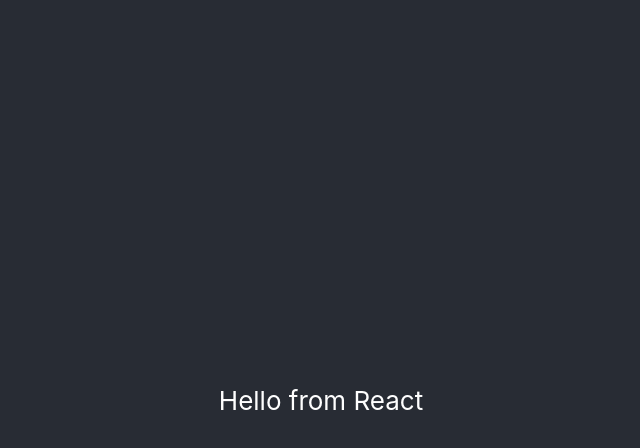
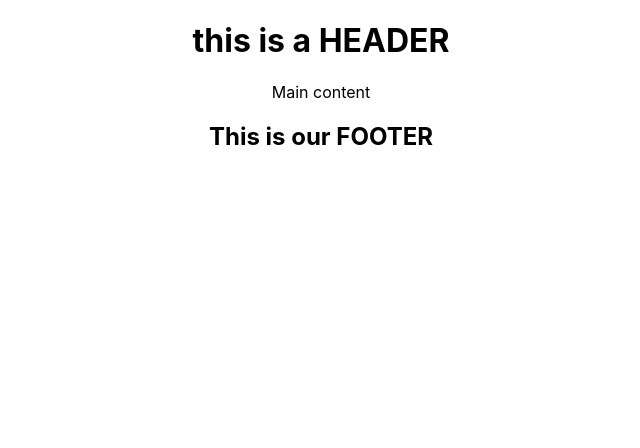
Before and after one commit to nextwebb/React-refresher, a React (Create React App) app in the folder first-app/: page / in a window 1280 px wide. Shown: the top 448 px of the page, without its empty margins (319-959 px from the left). Built offline with nearby package versions, Linux system fonts and the light colour scheme.

Commit message:
components

```diff
--- a/first-app/src/App.js
+++ b/first-app/src/App.js
@@ -1,14 +1,14 @@
 import React from 'react';
 import './App.css';
+import Header from './components/header'
+import Footer from './components/footer'
 
 function App() {
   return (
     <div className="App">
-      <header className="App-header">
-        <p>
-          Hello from React
-        </p>
-      </header>
+      <Header />
+        <p>Main content</p>
+      <Footer />
     </div>
   );
 }
--- /dev/null
+++ b/first-app/src/components/footer.js
@@ -0,0 +1,9 @@
+import React, { Component} from 'react';
+
+class Footer extends Component{
+    render() {
+        return <h2> This is our FOOTER</h2>
+    }
+}
+
+export default Footer;
--- /dev/null
+++ b/first-app/src/components/header.js
@@ -0,0 +1,9 @@
+import React from 'react';
+
+
+function Header() {
+  return <h1>
+      this is a HEADER
+  </h1>
+}
+export default Header ;
```
